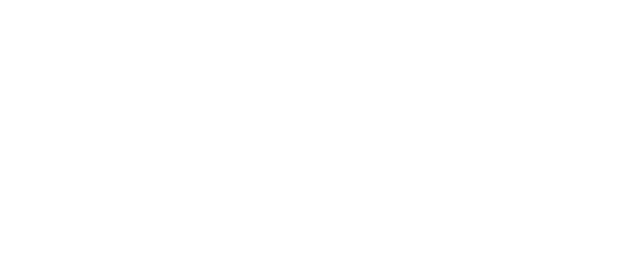
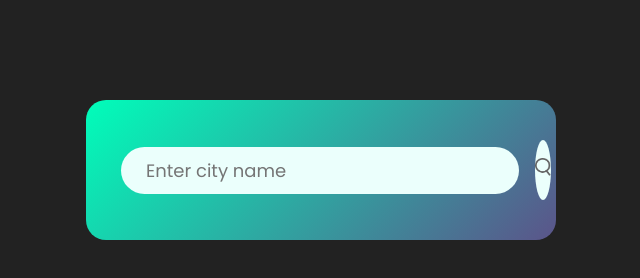
Before and after one commit to 01Khushi10/Weather-App, a plain HTML site: page index.html in a window 1280 px wide. Shown: the whole page, without its empty margins (319-959 px from the left). Drawn offline with Linux system fonts and the light colour scheme.

Commit message:
Creating search section

```diff
--- a/index.html
+++ b/index.html
@@ -7,6 +7,14 @@
     <link rel="stylesheet" href="style.css">
 </head>
 <body>
+    <div class="card">
+        <div class="search">
+            <input type="text" placeholder="Enter city name" spellcheck="false">
+            <button>
+                <img src="./images/search.png" >
+            </button>
+        </div>
+    </div>
 
 
     <script src="index.js"></script>
--- a/style.css
+++ b/style.css
@@ -0,0 +1,53 @@
+@import url('https://fonts.googleapis.com/css2?family=Poppins:wght@400;500&display=swap');
+*{
+    margin: 0;
+    padding: 0;
+    box-sizing: border-box;
+    font-family: 'Poppins', sans-serif;
+}
+body {
+    width: 100%;
+    height: 100%;
+    overflow: hidden;
+    background: #222;
+}
+.card{
+    background: linear-gradient(135deg,#00feba,#5b548a);
+    max-width: 470px;
+    color: white;
+    margin: 100px auto 0;
+    border-radius: 20px;
+    text-align: center;
+    padding: 40px 35px;
+}
+.card .search{
+    position: relative;
+    display: flex;
+    flex: 1;
+    align-items: center;
+    justify-content: space-between;
+    width: 100%;
+}
+.card .search input{
+    border: none;
+    outline: none;
+    border-radius: 30px;
+    color: #555;
+    background: #ebfffc;
+    padding: 10px 25px;
+    margin-right: 16px;
+    font-size: 18px;
+}
+.card .search button{
+    border-radius: 50%;
+    border: none;
+    outline: none;
+    background: #ebfffc;
+    width: 60px;
+    height: 60px;
+    cursor: pointer;
+}
+.card .search button img{
+    width: 16px;
+    text-align: center;
+}
```
Also changed, not shown: images/clear.png (added), images/clouds.png (added), images/drizzle.png (added), images/humidity.png (added), images/mist.png (added), images/rain.png (added), images/search.png (added), images/snow.png (added), images/wind.png (added).
